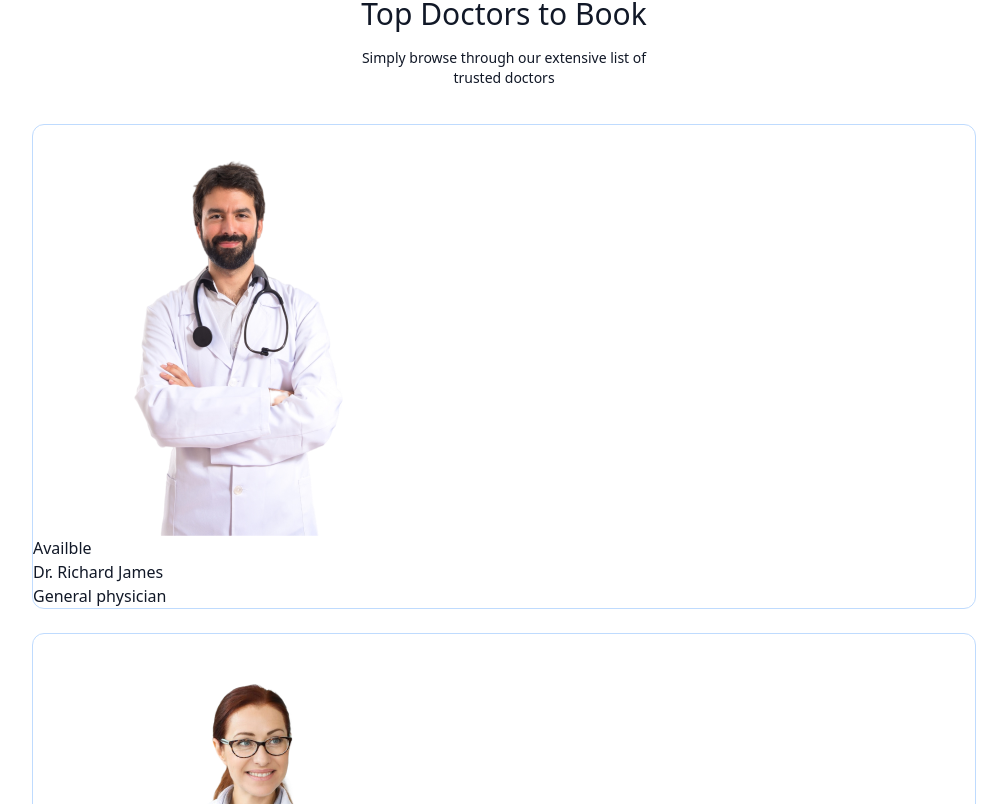
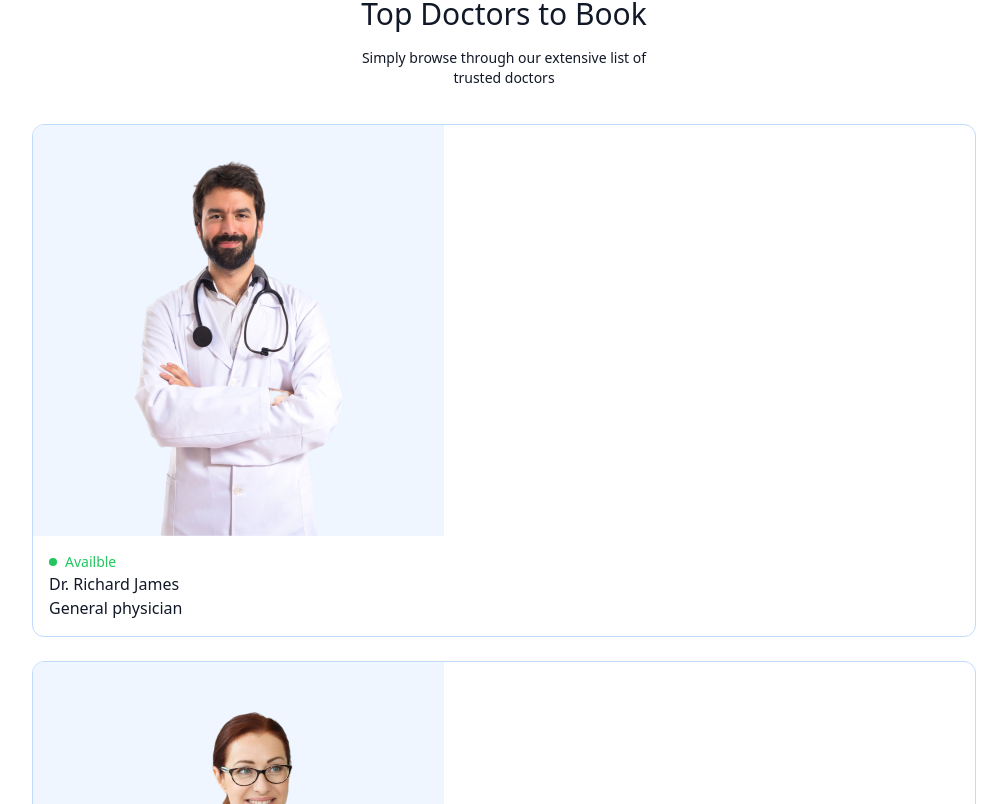
Before and after one commit to NavinduBinuwara/FinalProject-CL-BSCSD-28-03-Navindu-Binuwara, a React (Vite) app in the folder frontend/: page / in a window 1280 px wide. Shown: the part 1136-1940 px from the top of the page, without its empty margins (136-1143 px from the left). Built offline with nearby package versions, Linux system fonts and the light colour scheme.

Commit message:
Doctors Card List Content Wrap Style

```diff
--- a/frontend/src/components/TopDoctors.jsx
+++ b/frontend/src/components/TopDoctors.jsx
@@ -9,10 +9,10 @@ const TopDoctors = () => {
         <div className='w-full grid grid-cols-auto gap-4 pt-5 gap-y-6 px-3 sm:px-0'>
            {doctors.slice(0,10).map((item,index)=>(
             <div className='border border-blue-200 rounded-xl overflow-hidden cursor-pointer hover:translate-y-[-10px] transition-all duration-500' key={index}>
-                <img src={item.image} alt="" />
-                <div>
-                    <div>
-                        <p></p><p>Availble</p>
+                <img className='bg-blue-50' src={item.image} alt="" />
+                <div className='p-4'>
+                    <div className='flex items-center gap-2 text-sm text-center text-green-500'>
+                        <p className='w-2 h-2 bg-green-500 rounded-full'></p><p>Availble</p>
                     </div>
                     <p>{item.name}</p>
                     <p>{item.speciality}</p>
```
